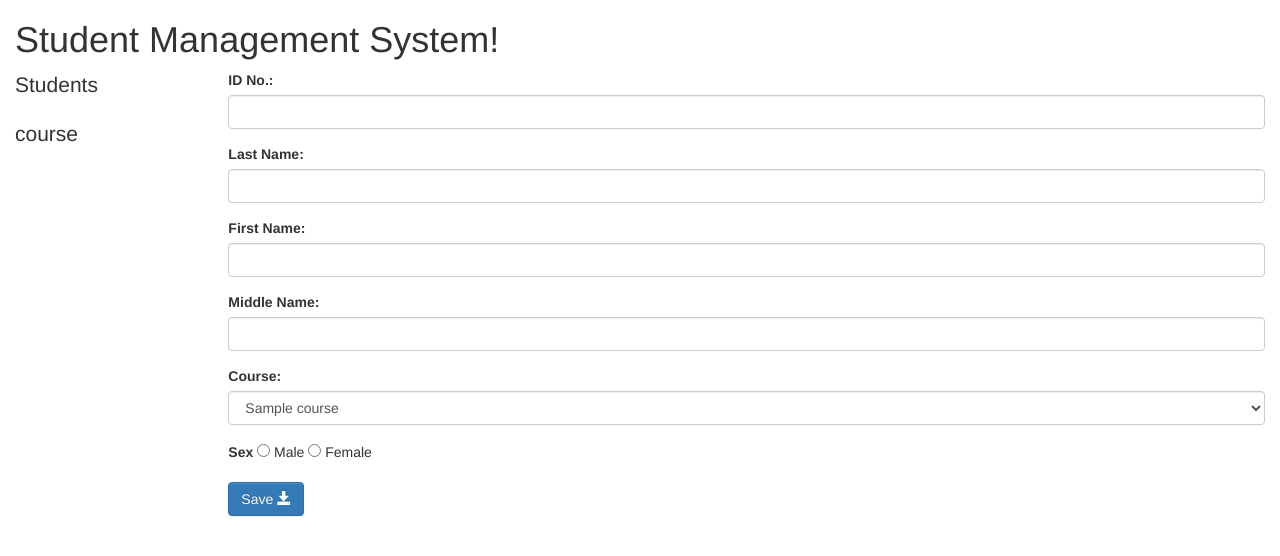
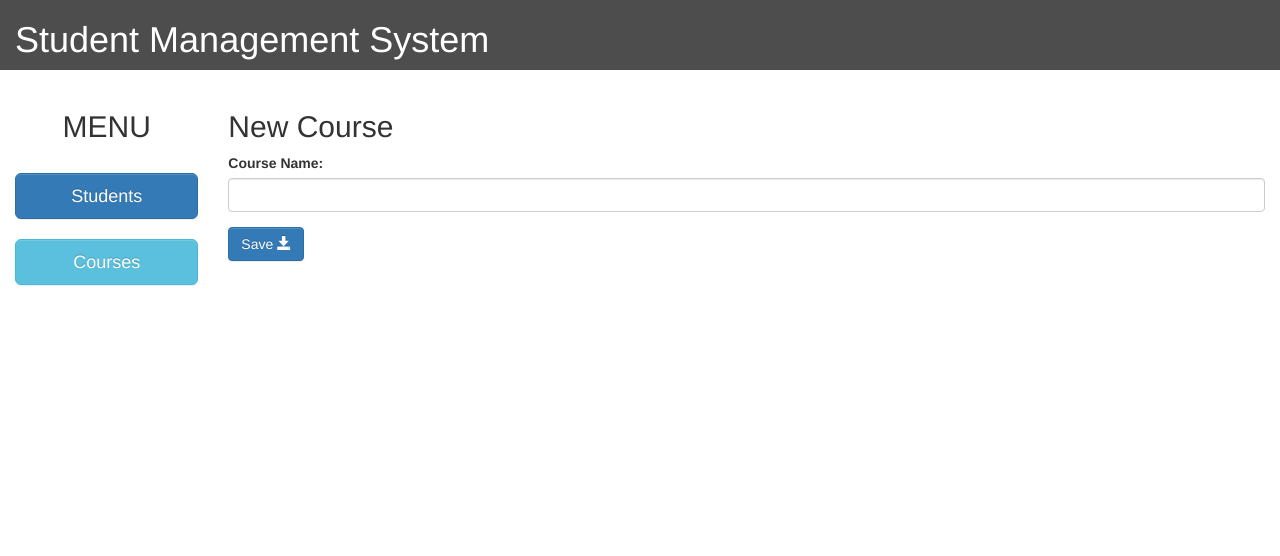
Before and after one commit to abendaniocarlo/seatwork, a CodeIgniter app: page /seatwork/sms/addcourse/ in a window 1280 px wide. Shown: the top 556 px of the page. Run offline with CodeIgniter, Linux system fonts and the light colour scheme; tables that the repository leaves empty or names only in its code hold one stand-in row (values such as "Sample post"); some libraries are stand-ins or nearby versions.

Commit message:
changes were done

```diff
--- a/application/controllers/sms.php
+++ b/application/controllers/sms.php
@@ -27,7 +27,7 @@ class sms extends CI_Controller {
 		$condition = array('idno'=>$id);
 		$info = $this->students->read($condition);
 		$data['students'] = $info;
-		echo $id;
+		//echo $id;
 		$this->load->view('include/header',$header_data);
 		$this->load->view('students/view_student',$data);
 		$this->load->view('include/footer');
@@ -83,7 +83,7 @@ class sms extends CI_Controller {
 
 	public function edit($id){
 
-		$header_data['title'] = 'edit student';
+		$header_data['title'] = 'Editing student record...';
 		$listcourse = $this->course->read();
 		$condition = array('idno'=>$id);
 		$liststud = $this->students->read($condition);
@@ -109,15 +109,20 @@ class sms extends CI_Controller {
 	}//end of course function
 
 	public function addcourse(){
-
 		$header_data['title'] = 'Add course';
 		$list = $this->course->read();
 		$data['course'] = $list;
+		$this->load->view('include/header',$header_data);
+		$this->load->view('course/add_courses',$data);
+		$this->load->view('include/footer');
+	}//end of add function
+	public function savecourse(){
 
-		$this->load->view('include/header',$header_data);
-		$this->load->view('students/new_student',$data);
-		$this->load->view('include/footer');
+		$course = $_POST['coursename'];
 
-	}//end of add function
+		$data = array('id'=>null,'coursename'=>$course);
+		$this->course->create($data);
+		redirect('sms/course');
+		}
 
 }
--- /dev/null
+++ b/application/views/Course/add_courses.php
@@ -0,0 +1,22 @@
+<h2>New Course</h2>
+<form role="form" class="" method="post" action="<?php echo base_url('sms/savecourse'); ?>" >
+
+				<div class="text-danger">
+				<?php
+				if( isset($errors) ){
+					echo $errors;
+				}
+				?>
+				</div>
+
+				<div class="form-group">
+					<label for="coursename">Course Name:</label>
+					<input type="text" class="form-control" id="coursename" name="coursename" />
+				</div>
+
+				<div class="form-group">
+					<button type="submit" class="btn btn-primary" onclick="alert('Saved Sucessfully')">
+						Save <span class="glyphicon glyphicon-save"></span>
+					</button>
+				</div>
+			</form>
--- a/application/views/include/header.php
+++ b/application/views/include/header.php
@@ -13,14 +13,19 @@
 <body>
 	<div class="container-fluid">
 	<div class="row">
-		<div class="col-md-12 header">
-			<h1>Student Management System!</h1>
+		<div class="col-md-12 header" style="background-color:#4D4D4D; color: white;">
+			<h1>Student Management System</h1>
 		</div>
 	</div>
 	<div class="row">
-		<div class="col-md-2">
-			<p class="lead">Students</p>
-			<p class="lead">course</p>
-
+		<div class="col-md-2 text-center">
+			<br />
+			<h2>MENU</h2>
+			<br />
+			<a href="<?php echo base_url('sms') ?>" class="lead btn btn-primary btn-lg" style="width:100%;">Students</a>
+			<br />
+			<br />
+			<a href="<?php echo base_url('sms/course/') ?>" class="lead btn btn-info btn-lg" style="width:100%;">Courses</a>
 		</div>
 		<div class="col-md-10 contents">
+		<br />
--- a/application/views/students/edit_student.php
+++ b/application/views/students/edit_student.php
@@ -1,3 +1,4 @@
+<h2>Update Student</h2>
 <form role="form" class="" method="post" action="<?php echo base_url('sms/save?a=edit'); ?>" >
 
 				<div class="text-danger">
@@ -10,7 +11,7 @@
 
 				<div class="form-group">
 					<label for="idno">ID No.:</label>
-					<input type="text" class="form-control" id="idno" name="idno" value="<?php echo $students[0]['idno']; ?>" />
+					<input type="text" class="form-control" id="idno" name="idno" value="<?php echo $students[0]['idno']; ?>"  disabled>
 				</div>
 				<div class="form-group">
 					<label for="lname">Last Name:</label>
--- a/application/views/students/new_student.php
+++ b/application/views/students/new_student.php
@@ -1,3 +1,4 @@
+<h2>New Student</h2>
 <form role="form" class="" method="post" action="<?php echo base_url('sms/save?a=add'); ?>" >
 
 				<div class="text-danger">
@@ -35,7 +36,7 @@
 					</select>
 				</div>
 				<div class="form-group">
-					<label for="sex">Sex</label>
+					<label for="sex">Sex: </label>
 					<input type="radio" class="" id="sex" name="sex" value="M" /> Male
 					<input type="radio" class="" id="sex" name="sex" value="F" /> Female
 				</div>
```
Also changed, not shown: application/views/Course/list_courses.php (+6 -3 lines), application/views/students/list_students.php (+7 -4 lines), application/views/students/view_student.php (+10 -5 lines), assets/images/anon_student.JPG (added).
